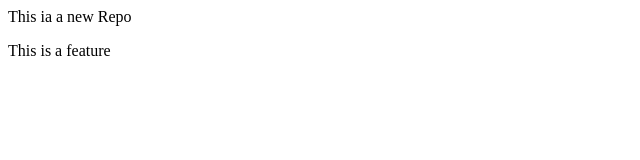
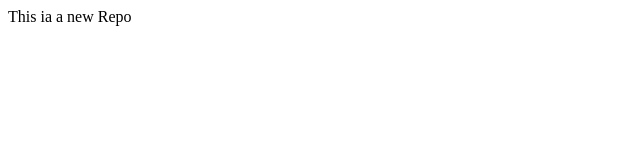
Before and after one commit to UtkarshKumarJaiswal/lolcalrepo, a plain HTML site: page index.html in a window 1280 px wide. Shown: the full height of the page, 0-640 px from the left. Drawn offline with Linux system fonts and the light colour scheme.

Commit message:
Removed feature from  main

```diff
--- a/index.html
+++ b/index.html
@@ -1,2 +1 @@
 <p>This ia a new Repo</p>
-<p>This is a feature</p>
```
